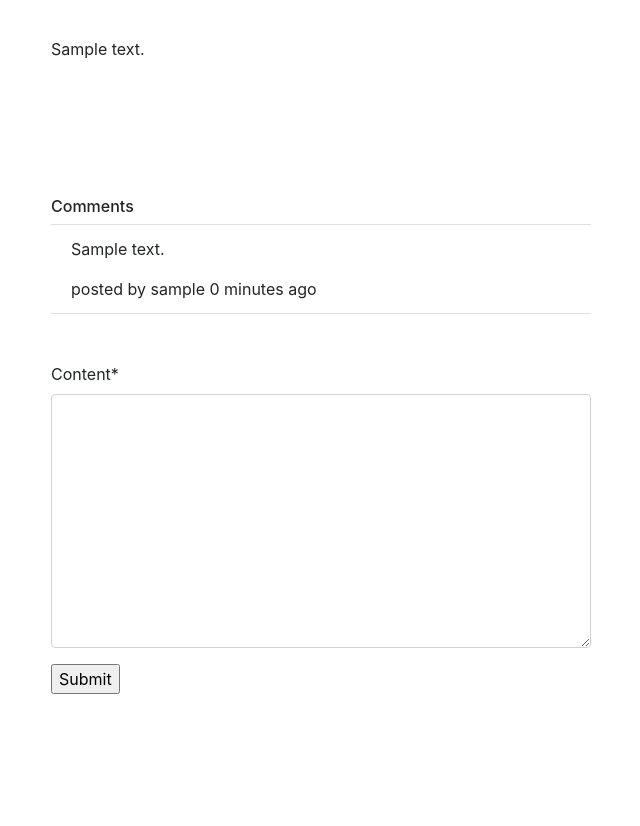
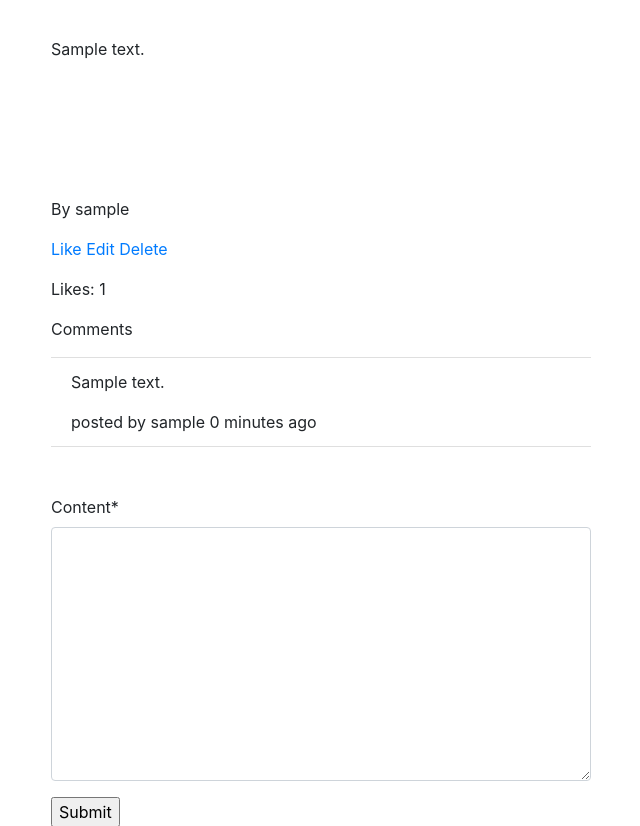
Before and after one commit to Stikerz/Blog, a Django app: a page that uses templates/articles/article_detail.html in a window 1280 px wide. Shown: the part 150-976 px from the top of the page, without its empty margins (319-959 px from the left). Before the commit the page ends 844 px from the top, so only its background shows below. Run offline with Django 3.2, Linux system fonts and the light colour scheme; a user stored in the database is signed in; tables that the repository leaves empty hold one stand-in row (values such as "Sample post"); data that the repository does not hold is empty; some libraries are stand-ins or nearby versions.

Commit message:
Add ability to edit/delete/like article to detailed view
  - Add Remove ability based on permissions
  - Add Delete ability based on permissions
  - Add like toggle feature
  -Update tests to check for deletion of article
  - update models tests to test get delete url method added to models
  -update models tests to test get update url method added to models
  - update models test to test get likes url method added to models
  - Add tests for like feature

```diff
--- a/articles/models.py
+++ b/articles/models.py
@@ -1,6 +1,7 @@
 from django.db import models
 from django.contrib.auth.models import User
 from django.template.defaultfilters import slugify
+from django.urls import reverse
 
 
 # Create your models here.
@@ -12,6 +13,8 @@ class Article(models.Model):
     title = models.CharField(max_length=250)
     body = models.TextField()
     status = models.CharField(max_length=10, default='Draft', choices=STATUS_CHOICES)
+    likes = models.ManyToManyField(User, blank=True,
+                                   related_name='article_likes')
     created = models.DateTimeField(auto_now_add=True)
     updated = models.DateTimeField(auto_now=True)
     slug = models.SlugField(max_length=200, unique=True)
@@ -20,5 +23,15 @@ class Article(models.Model):
         self.slug = slugify(self.title)
         super(Article, self).save(*args, **kwargs)
 
+    def get_likes_url(self):
+        return reverse("articles:like", kwargs={'slug': self.slug})
+
+    def get_update_url(self):
+        return reverse("articles:article_update", kwargs={'slug': self.slug})
+
+    def get_delete_url(self):
+        return reverse("articles:article_delete", kwargs={'slug': self.slug})
+
+
     def __str__(self):
         return self.title
--- a/articles/urls.py
+++ b/articles/urls.py
@@ -1,7 +1,7 @@
 from django.urls import path
 
 from .views import article_detail, article_list, article_create, \
-    article_update, article_delete
+    article_update, article_delete, article_likes_toggle
 
 urlpatterns = [
 
@@ -12,4 +12,6 @@ urlpatterns = [
     path('article_list/<slug:slug>/update/', article_update,
          name='article_update'),
     path('article_list/<slug:slug>/delete/', article_delete, name='article_delete'),
+    path('article_list/<slug:slug>/like/', article_likes_toggle,
+      name='like'),
 ]
--- a/articles/views.py
+++ b/articles/views.py
@@ -119,3 +119,16 @@ def article_detail(request, slug):
         return render(request, template, context)
     else:
         raise Http404("Page cannot be found")
+
+def article_likes_toggle(request, slug):
+    if request.user.is_authenticated:
+        article = get_object_or_404(Article, slug=slug)
+        if request.user in article.likes.all():
+            article.likes.remove(request.user)
+        else:
+            article.likes.add(request.user)
+        return HttpResponseRedirect('/articles/article_list/{}'.format(
+                    article.slug))
+
+    else:
+        raise Http404("Page cannot be found")
--- a/templates/articles/article_detail.html
+++ b/templates/articles/article_detail.html
@@ -20,9 +20,18 @@
  </br>
  </br>
  </br>
+ <p>By {{ article.user.username }}</p>
 
+            <p> <a href="{{ article.get_likes_url }}">Like </a>
+                {% if  request.user == article.user %}
+                <a href="{{ article.get_update_url }}"> Edit </a>
+                <a href="{{ article.get_delete_url }}"> Delete </a>
+                {% endif %}
 
-    <h6>Comments</h6>
+            </p>
+            <p>Likes: {{article.likes.count }}</p>
+
+    <p>Comments</p>
 
         <ol class="list-group list-group-flush">
 
```
Also changed, not shown: articles/tests/test_models.py (+25 -0 lines), articles/tests/test_views.py (+24 -0 lines), accounts/__init__.py (added), accounts/migrations/__init__.py (added), accounts/tests/__init__.py (added), comments/__init__.py (added), comments/migrations/__init__.py (added), comments/tests/__init__.py (added).
